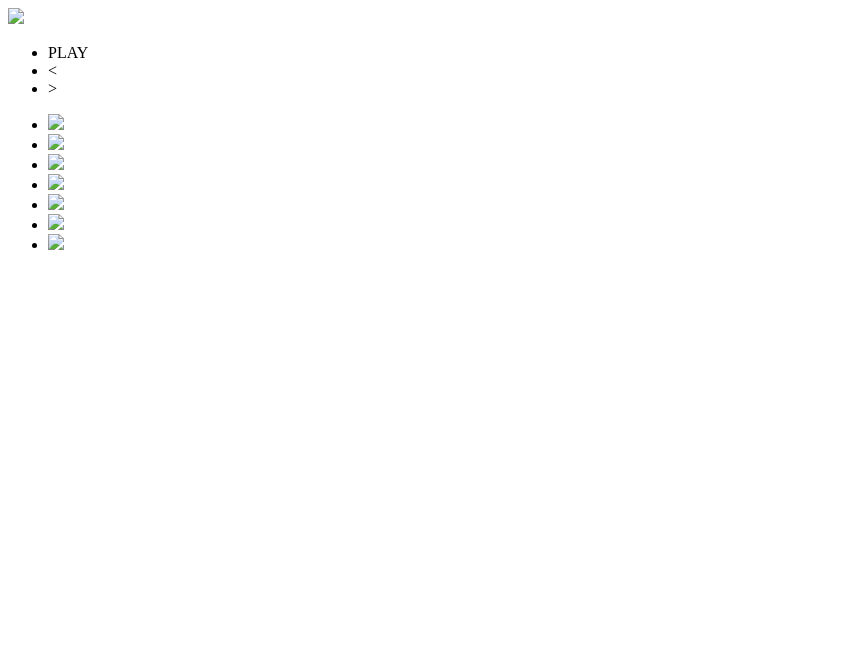
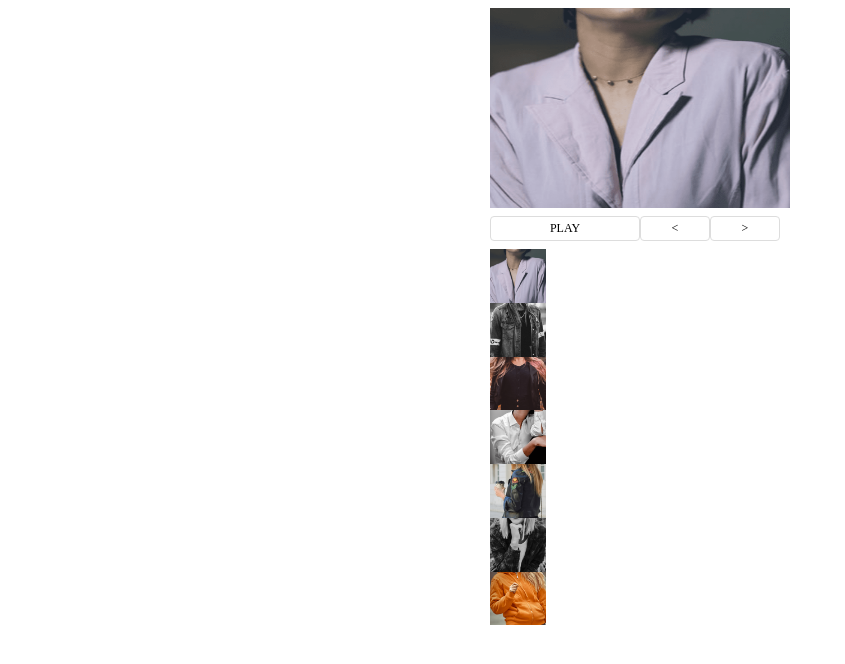
Before and after one commit to ma22npk/slideShow, a plain HTML site: page index.html in a window 1280 px wide. Shown: the whole page, without its empty margins (0-845 px from the left). Drawn offline with Linux system fonts and the light colour scheme.

Commit message:
スタイルの設定とイメージファイルの追加

```diff
--- a/style.scss
+++ b/style.scss
@@ -0,0 +1,61 @@
+main {
+  width: 300px;
+  margin: 0 auto;
+}
+
+ul {
+  list-style: none;
+  padding: 0;
+  margin: 0;
+}
+
+#main {
+  width: 300px;
+  height: 200px;
+  margin-bottom: 8px;
+}
+
+nav {
+  margin-bottom: 8px;
+  display: flex;
+  flex-wrap: wrap;
+  justify-content: space-between;
+}
+
+nav ul {
+  display: flex;
+  flex-wrap: wrap;
+  justify-content: space-between;
+}
+
+nav li {
+  border: 1px solid #ddd;
+  border-radius: 4px;
+  font-size: 12px;
+  padding: 4px;
+  text-align: center;
+  cursor: pointer;
+  user-select: none;
+
+  &:hover {
+    background: #f8f8f8;
+  }
+
+}
+
+#play {
+  width: 140px;
+}
+
+#prev,
+#next {
+  width: 60px;
+}
+
+.thumbnails img {
+  width: 56px;
+}
+
+img {
+  vertical-align: bottom;
+}
```
Also changed, not shown: img/1.png (added), img/2.png (added), img/3.png (added), img/4.png (added), img/5.png (added), img/6.png (added), img/7.png (added), img/8.png (added), style.css, 1 other file.
